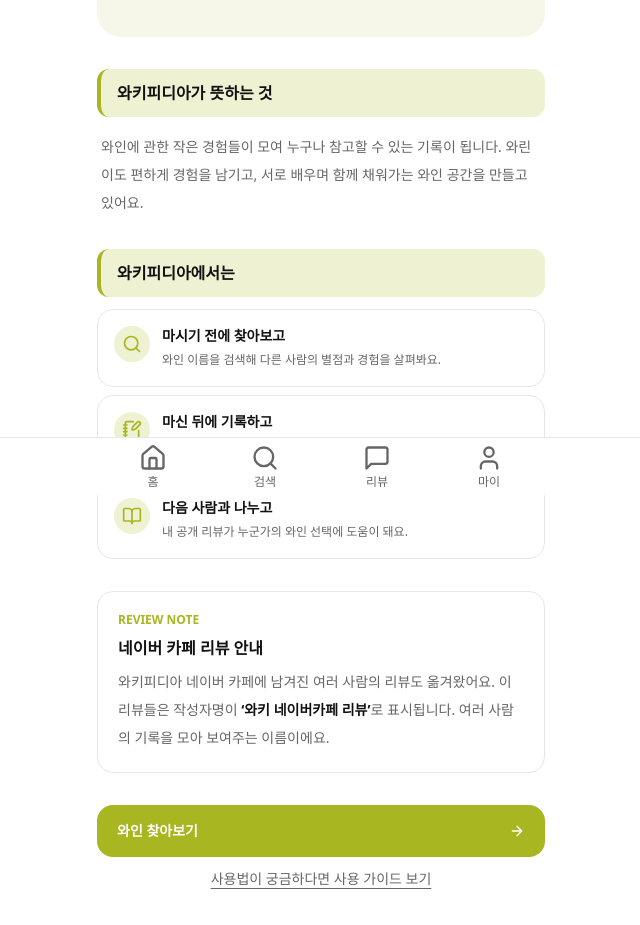
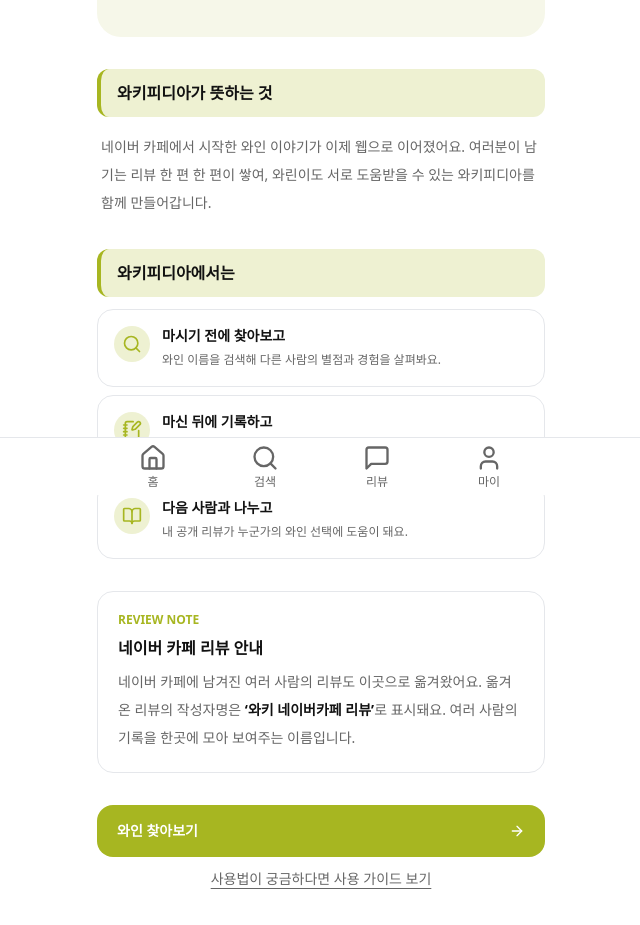
Before and after one commit to skan9708/wakiPedia_renew_2026, a React (Vite) app: page /about in a window 1280 px wide. Shown: the part 305-1230 px from the top of the page, without its empty margins (319-959 px from the left). Built offline with nearby package versions, Linux system fonts and the light colour scheme; no server answers; a web font is replaced by a local one.

Commit message:
Refine Wakipedia community story

```diff
--- a/src/pages/About/AboutMobile.tsx
+++ b/src/pages/About/AboutMobile.tsx
@@ -38,8 +38,8 @@ export function AboutMobile() {
           <h2 id="about-meaning-title" className="text-base font-semibold">와키피디아가 뜻하는 것</h2>
         </div>
         <p className="px-1 pt-4 text-sm leading-7 text-muted">
-          와인에 관한 작은 경험들이 모여 누구나 참고할 수 있는 기록이 됩니다.
-          와린이도 편하게 경험을 남기고, 서로 배우며 함께 채워가는 와인 공간을 만들고 있어요.
+          네이버 카페에서 시작한 와인 이야기가 이제 웹으로 이어졌어요.
+          여러분이 남기는 리뷰 한 편 한 편이 쌓여, 와린이도 서로 도움받을 수 있는 와키피디아를 함께 만들어갑니다.
         </p>
       </section>
 
@@ -66,9 +66,9 @@ export function AboutMobile() {
         <p className="text-xs font-semibold text-accent">REVIEW NOTE</p>
         <h2 id="about-cafe-title" className="mt-2 text-base font-semibold">네이버 카페 리뷰 안내</h2>
         <p className="mt-2 text-sm leading-7 text-muted">
-          와키피디아 네이버 카페에 남겨진 여러 사람의 리뷰도 옮겨왔어요.
-          이 리뷰들은 작성자명이 <strong className="font-semibold text-fg">‘와키 네이버카페 리뷰’</strong>로 표시됩니다.
-          여러 사람의 기록을 모아 보여주는 이름이에요.
+          네이버 카페에 남겨진 여러 사람의 리뷰도 이곳으로 옮겨왔어요.
+          옮겨온 리뷰의 작성자명은 <strong className="font-semibold text-fg">‘와키 네이버카페 리뷰’</strong>로 표시돼요.
+          여러 사람의 기록을 한곳에 모아 보여주는 이름입니다.
         </p>
       </section>
 
```
